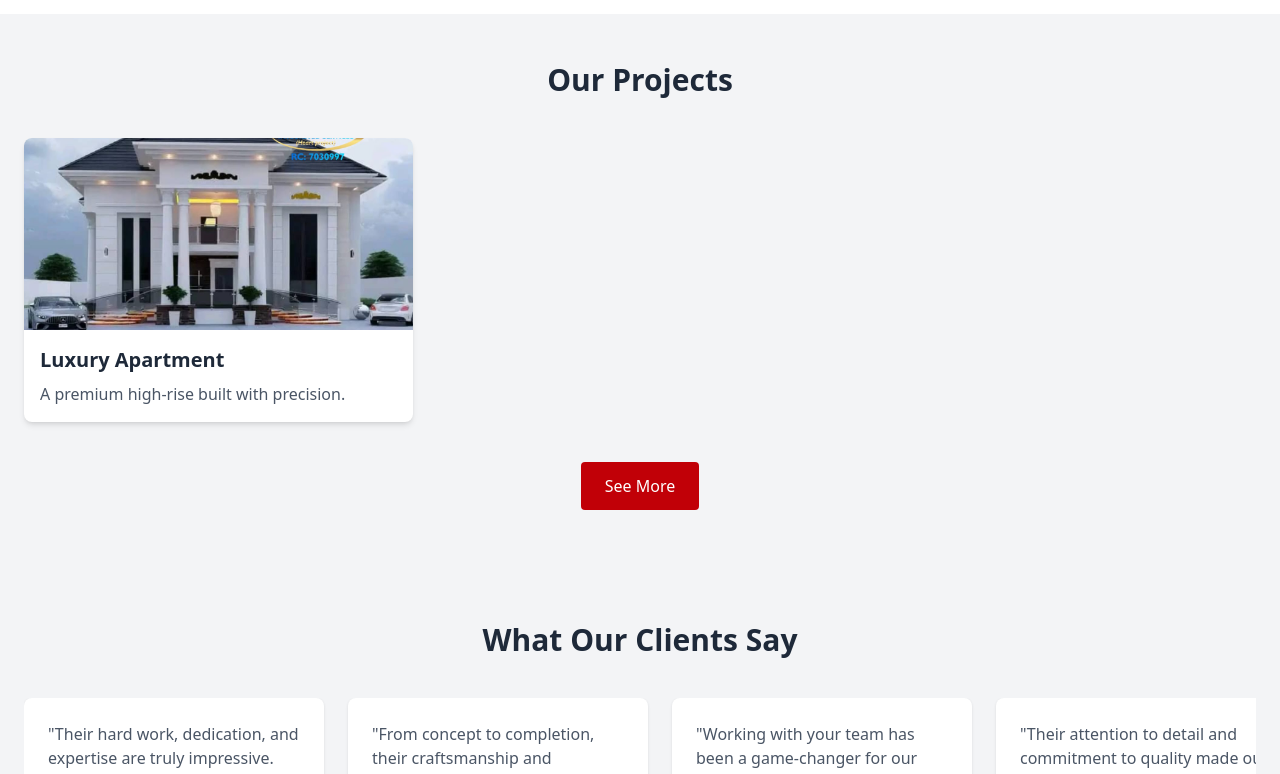
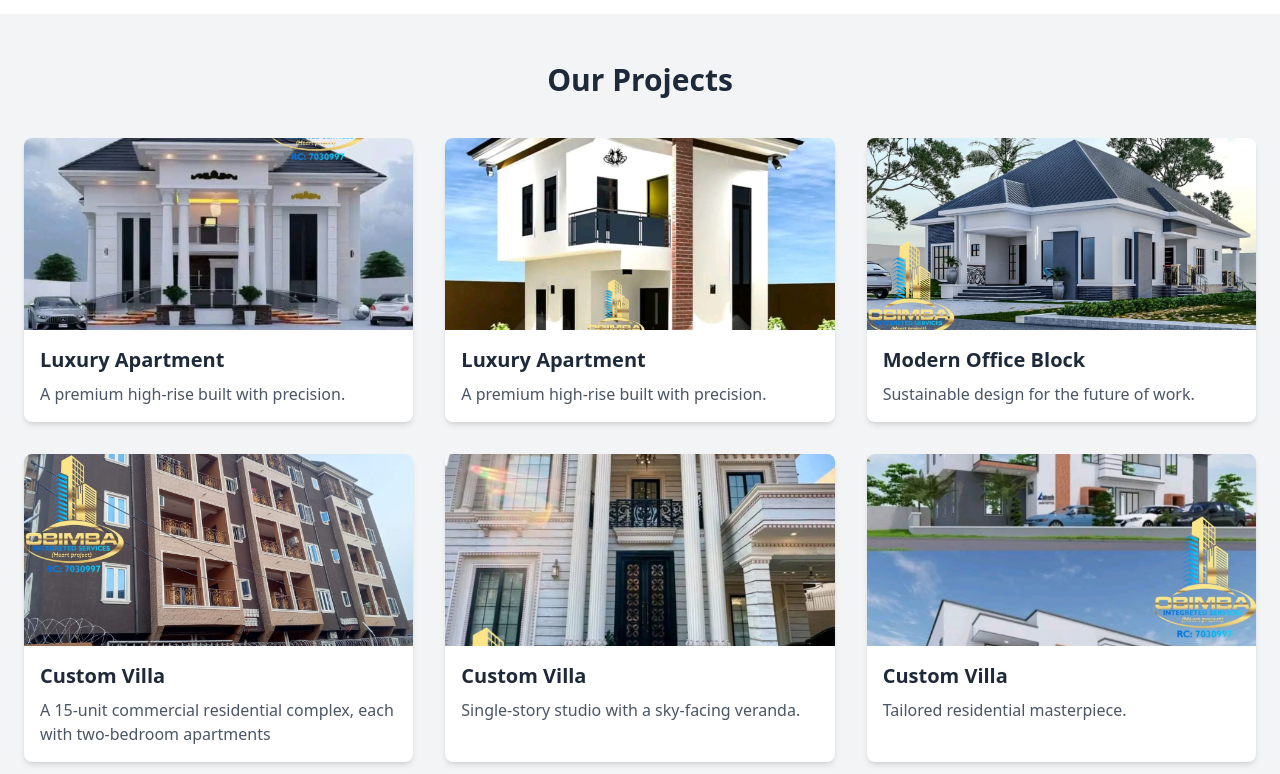
Before and after one commit to ChijiokeElijah/obimba-integrated, a React (Vite) app: page / in a window 1280 px wide. Shown: the part 1940-2714 px from the top of the page. Built offline with nearby package versions, Linux system fonts and the light colour scheme.

Commit message:
FIX ON about section button

```diff
--- a/src/components/AboutSection.jsx
+++ b/src/components/AboutSection.jsx
@@ -40,7 +40,7 @@ export default function AboutSection() {
             expectations.
           </p>
           <Link to="contact">
-            <p className="inline-block bg-red-700 text-white px-6 py-3 rounded-lg hover:bg-red-800 transition">
+            <p className="inline-block bg-red-700 text-white px-6 py-3 cursor-pointer rounded-lg hover:bg-red-800 transition">
               Get in Touch
             </p>
           </Link>
--- a/src/components/Home.jsx
+++ b/src/components/Home.jsx
@@ -30,7 +30,7 @@ export default function Home() {
               Sustainability.
             </h2>
             <Link to="projects">
-              <p className="inline-block bg-red-700 text-white px-6 mt-4 py-3 rounded-lg hover:bg-red-800 transition">
+              <p className="inline-block bg-red-700 text-white px-6 mt-4 py-3 cursor-pointer rounded-lg hover:bg-red-800 transition">
                 See our work
               </p>
             </Link>
--- a/src/components/Projects.jsx
+++ b/src/components/Projects.jsx
@@ -34,7 +34,7 @@ import Loader from "../components/Loader";
 
 export default function Projects() {
   const [selectedImage, setSelectedImage] = useState(null);
-  const [visibleCount, setVisibleCount] = useState(1);
+  const [visibleCount, setVisibleCount] = useState(9);
   const [loading, setLoading] = useState(false);
 
   const showMore = () => {
@@ -42,7 +42,7 @@ export default function Projects() {
 
     // Simulate loading delay
     setTimeout(() => {
-      setVisibleCount((prev) => prev + 1); // load 9 more
+      setVisibleCount((prev) => prev + 9); // load 9 more
       setLoading(false);
     }, 1000); // 1 second delay
   };
```
